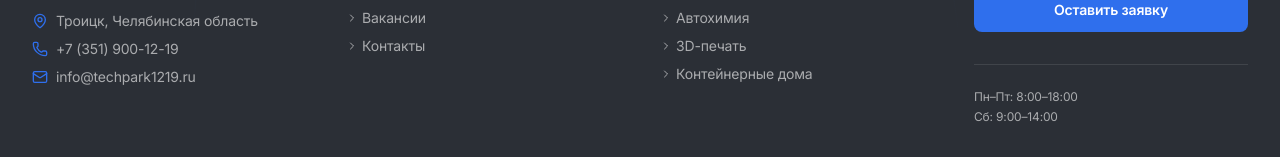
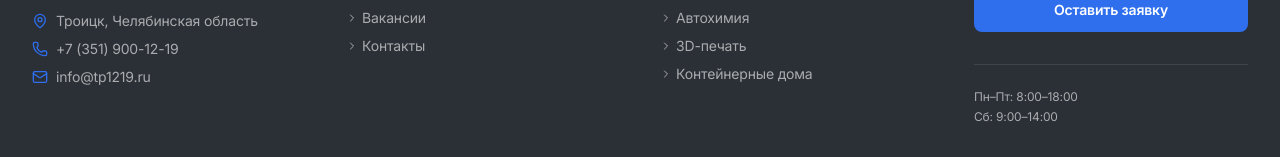
Before and after one commit to AlexanderSoromotin/techpark, a React (Vite) app: page / in a window 1280 px wide. Shown: the part 9560-9717 px from the top of the page. Built offline with nearby package versions, Linux system fonts and the light colour scheme.

Commit message:
update contact emails in residents and vacancies files for consistency

```diff
--- a/src/components/Footer.tsx
+++ b/src/components/Footer.tsx
@@ -46,8 +46,8 @@ export default function Footer() {
               </div>
               <div className="flex items-center gap-2">
                 <Mail className="w-4 h-4 text-[#2F6FED] shrink-0" />
-                <a href="mailto:info@techpark1219.ru" className="hover:text-white transition-colors">
-                  info@techpark1219.ru
+                <a href="mailto:info@tp1219.ru" className="hover:text-white transition-colors">
+                  info@tp1219.ru
                 </a>
               </div>
             </div>
--- a/src/data/residents.ts
+++ b/src/data/residents.ts
@@ -77,7 +77,7 @@ export const residents: Resident[] = [
     image: 'https://media.istockphoto.com/id/1167176948/photo/machine-connection-joint.webp?a=1&b=1&s=612x612&w=0&k=20&c=nghsLilDFiaCrQYvUuGrKVLwoTeiyi1V1jYyvBKphZY=',
     imageAlt: 'Карданный вал и балансировочный стенд в индустриальном интерьере',
     phone: '+7 (351) 123-45-68',
-    email: 'driveshafts@techpark1219.ru',
+    email: 'shafts@tp1219.ru',
   },
   {
     id: '3',
@@ -107,7 +107,7 @@ export const residents: Resident[] = [
     image: 'https://png.pngtree.com/background/20250127/original/pngtree-3d-rendering-of-zinc-galvanized-wave-sheets-for-roof-picture-image_13277408.jpg',
     imageAlt: 'Металлоконструкции, балки и сварочный участок в цехе',
     phone: '+7 (351) 123-45-69',
-    email: 'metal@techpark1219.ru',
+    email: 'metal@tp1219.ru',
   },
   {
     id: '4',
@@ -137,7 +137,7 @@ export const residents: Resident[] = [
     image: 'https://images.unsplash.com/photo-1605701249987-f0bb9b505d06?q=80&w=1472&auto=format&fit=crop&ixlib=rb-4.1.0&ixid=M3wxMjA3fDB8MHxwaG90by1wYWdlfHx8fGVufDB8fHx8fA%3D%3D',
     imageAlt: 'Строительный крепёж, саморезы и производственная линия',
     phone: '+7 (351) 123-45-70',
-    email: 'fasteners@techpark1219.ru',
+    email: 'fasteners@tp1219.ru',
   },
   {
     id: '5',
@@ -167,7 +167,7 @@ export const residents: Resident[] = [
     image: 'https://media.istockphoto.com/id/1340088719/photo/the-male-driver-pours-antifreeze-into-the-tank-to-spray-the-windshield-during-a-snowstorm.webp?a=1&b=1&s=612x612&w=0&k=20&c=N4JXHLnOkv5-G-X1sYyzDa9U6QfZ1m-VS4eaRXlLkfk=',
     imageAlt: 'Линия розлива автохимии с канистрами и лабораторным оборудованием',
     phone: '+7 (351) 123-45-71',
-    email: 'chem@techpark1219.ru',
+    email: 'chem@tp1219.ru',
   },
   {
     id: '6',
@@ -197,7 +197,7 @@ export const residents: Resident[] = [
     image: 'https://images.unsplash.com/photo-1642969164999-979483e21601?q=80&w=1470&auto=format&fit=crop&ixlib=rb-4.1.0&ixid=M3wxMjA3fDB8MHxwaG90by1wYWdlfHx8fGVufDB8fHx8fA%3D%3D',
     imageAlt: '3D-принтеры и прототипы в современной аддитивной лаборатории',
     phone: '+7 (351) 123-45-72',
-    email: '3dprint@techpark1219.ru',
+    email: '3d@tp1219.ru',
   },
   {
     id: '7',
--- a/src/sections/Contacts.tsx
+++ b/src/sections/Contacts.tsx
@@ -14,8 +14,8 @@ const contactInfo = [
 	{
 		icon: Mail,
 		label: 'Email',
-		value: 'info@techpark1219.ru',
-		href: 'mailto:info@techpark1219.ru',
+		value: 'info@tp1219.ru',
+		href: 'mailto:info@tp1219.ru',
 	},
 	{
 		icon: MapPin,
```
